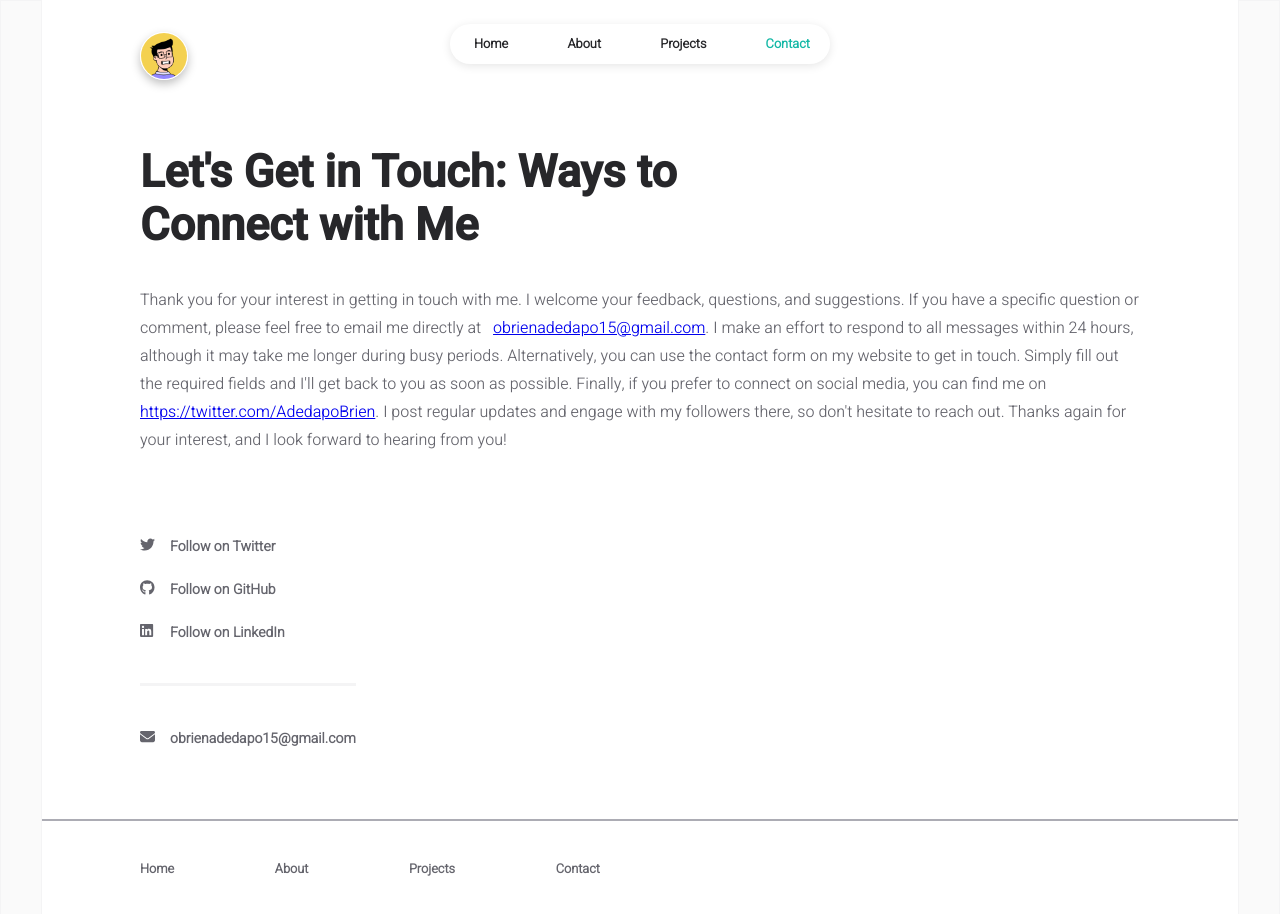
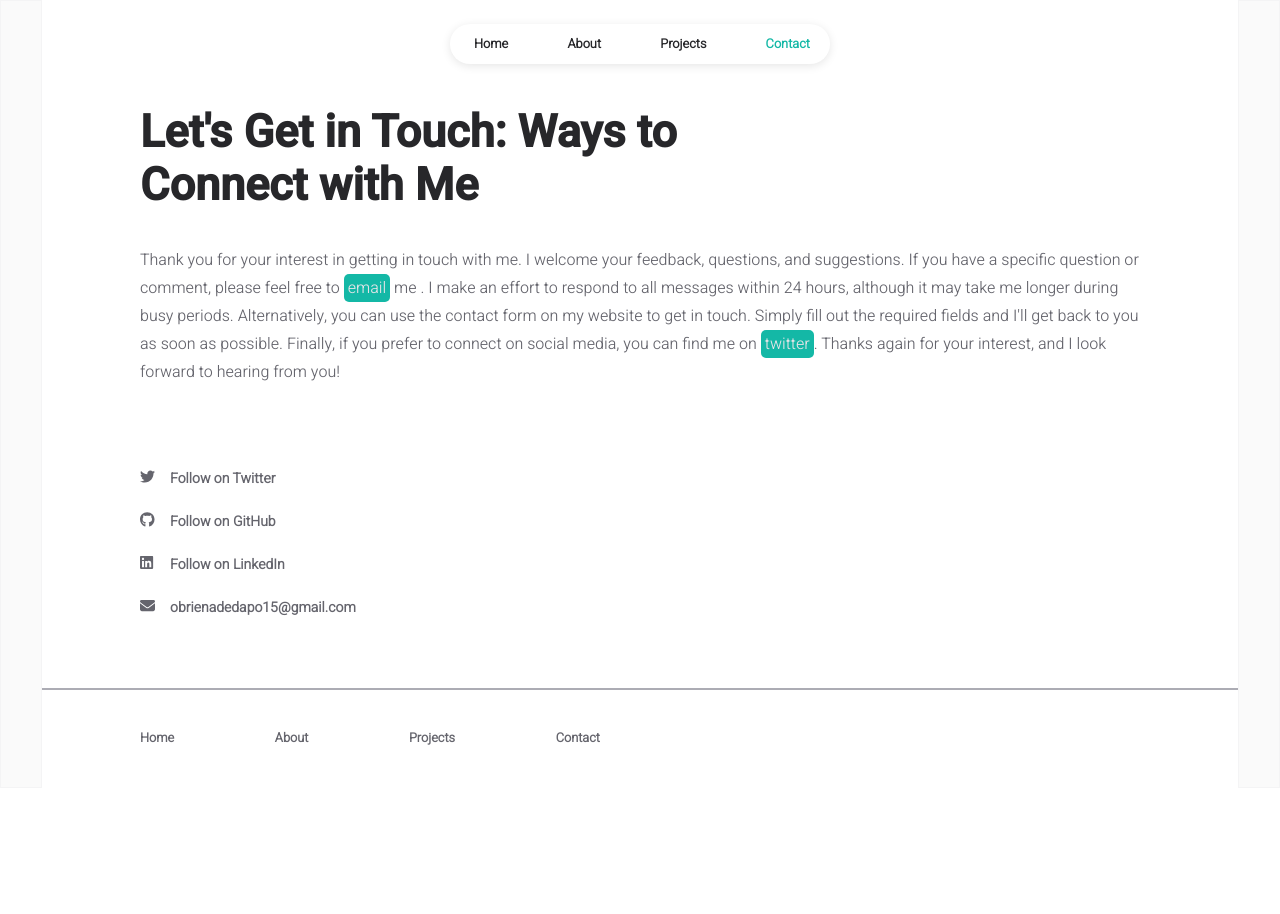
Before and after one commit to CodeEnthusiast09/My-Portfolio, a React (Create React App) app: page /contact in a window 1280 px wide. Shown: the top 914 px of the page. After the commit the page ends 800 px from the top, so only its background shows below. Built offline with nearby package versions, Linux system fonts and the light colour scheme.

Commit message:
fixed homepage image covering header

```diff
--- a/src/components/about/styles/socials.css
+++ b/src/components/about/styles/socials.css
@@ -23,14 +23,14 @@
 	font-size: 14px;
 }
 
-.email::before {
+/* .email::before {
 	content: "";
 	display: block;
 	padding-top: 20px;
 	border-top: 3px solid #f4f4f5;
 	margin-top: 20px;
-}
+} */
 
 .email-wrapper {
-	padding-top: 20px;
+	/* padding-top: 20px; */
 }
--- a/src/pages/about.jsx
+++ b/src/pages/about.jsx
@@ -33,9 +33,9 @@ const About = () => {
 				<NavBar active="about" />
 				<div className="content-wrapper">
 					<div className="about-logo-container">
-						<div className="about-logo">
+						{/* <div className="about-logo">
 							<Logo width={46} />
-						</div>
+						</div> */}
 					</div>
 
 					<div className="about-container">
--- a/src/pages/contact.jsx
+++ b/src/pages/contact.jsx
@@ -33,9 +33,9 @@ const Contact = () => {
 				<NavBar active="contact" />
 				<div className="content-wrapper">
 					<div className="contact-logo-container">
-						<div className="contact-logo">
+						{/* <div className="contact-logo">
 							<Logo width={46} />
-						</div>
+						</div> */}
 					</div>
 
 					<div className="contact-container">
@@ -47,11 +47,9 @@ const Contact = () => {
 							Thank you for your interest in getting in touch with
 							me. I welcome your feedback, questions, and
 							suggestions. If you have a specific question or
-							comment, please feel free to email me directly at
-							&nbsp;{" "}
-							<a href={`mailto:${INFO.main.email}`}>
-								{INFO.main.email}
-							</a>
+							comment, please feel free to <a className="contact-link" href={`mailto:${INFO.main.email}`}>
+								{/* {INFO.main.email} */}email
+							</a> me
 							. I make an effort to respond to all messages within
 							24 hours, although it may take me longer during busy
 							periods. Alternatively, you can use the contact form
@@ -59,16 +57,14 @@ const Contact = () => {
 							required fields and I'll get back to you as soon as
 							possible. Finally, if you prefer to connect on
 							social media, you can find me on{" "}
-							<a
+							<a className="contact-link"
 								href={INFO.socials.twitter}
 								target="_blank"
 								rel="noreferrer"
 							>
-								{INFO.socials.twitter}
+								{/* {INFO.socials.twitter} */}twitter
 							</a>
-							. I post regular updates and engage with my
-							followers there, so don't hesitate to reach out.
-							Thanks again for your interest, and I look forward
+							.							Thanks again for your interest, and I look forward
 							to hearing from you!
 						</div>
 					</div>
--- a/src/pages/projects.jsx
+++ b/src/pages/projects.jsx
@@ -33,9 +33,9 @@ const Projects = () => {
 				<NavBar active="projects" />
 				<div className="content-wrapper">
 					<div className="projects-logo-container">
-						<div className="projects-logo">
+						{/* <div className="projects-logo">
 							<Logo width={46} />
-						</div>
+						</div> */}
 					</div>
 					<div className="projects-container">
 						<div className="title projects-title">
--- a/src/pages/styles/about.css
+++ b/src/pages/styles/about.css
@@ -18,7 +18,7 @@
 	flex-direction: column;
 	height: 100%;
 	margin: 0;
-	padding-top: 120px;
+	padding-top: 90px;
 }
 
 .about-main {
--- a/src/pages/styles/contact.css
+++ b/src/pages/styles/contact.css
@@ -21,7 +21,7 @@
 	display: flex;
 	flex-direction: column;
 	justify-content: space-around;
-	margin-top: 120px;
+	margin-top: 80px;
 }
 
 
@@ -36,3 +36,11 @@
 	justify-content: flex-start;
 	align-items: center;
 }
+
+.contact-link{
+	text-decoration: none;
+	background-color: var(--link-color);
+	padding: 2px 4px;
+	border-radius: 5px;
+	color: var(--quaternary-color);
+}
--- a/src/pages/styles/homepage.css
+++ b/src/pages/styles/homepage.css
@@ -4,7 +4,7 @@
 	display: flex;
 	justify-content: left;
 	align-items: center;
-	padding-top: 130px;
+	padding-top: 90px;
 }
 
 .homepage-container {
--- a/src/pages/styles/projects.css
+++ b/src/pages/styles/projects.css
@@ -19,7 +19,7 @@
 	flex-direction: column;
 	height: 100%;
 	margin: 0;
-	padding-top: 120px;
+	padding-top: 80px;
 }
 
 @media (max-width: 600px) {
```
